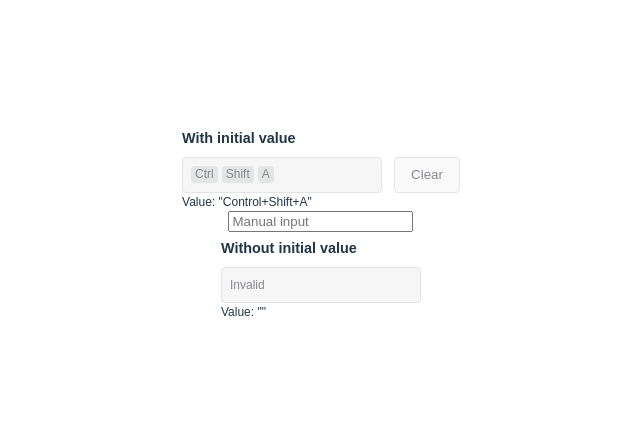
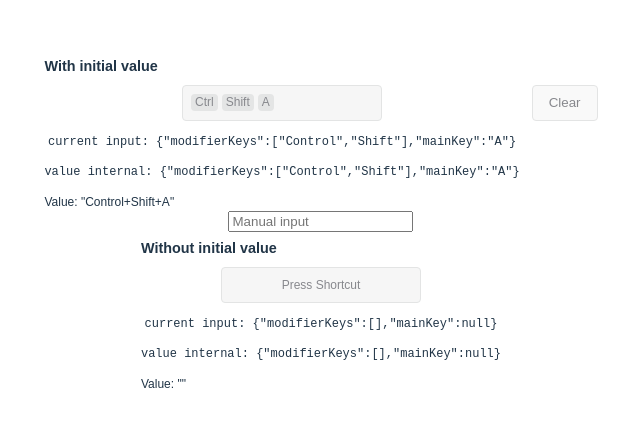
Before and after one commit to agufranov/evoinput, a React (Vite) app: page / in a window 1280 px wide. Shown: the part 179-606 px from the top of the page, without its empty margins (319-959 px from the left). Built offline with nearby package versions, Linux system fonts and the light colour scheme.

Commit message:
refactor wip

```diff
--- a/src/components/ShortcutInput/ShortcutInput.tsx
+++ b/src/components/ShortcutInput/ShortcutInput.tsx
@@ -15,6 +15,9 @@ const isModifierKey = (key: string): key is ModifierKey => {
   return (MODIFIER_KEYS as readonly string[]).includes(key);
 };
 
+const modifierKeysComparator = (a: ModifierKey, b: ModifierKey) =>
+  MODIFIER_KEYS.indexOf(a) - MODIFIER_KEYS.indexOf(b);
+
 const getKeyDisplayName = (key: string) => {
   if (key === " ") {
     return "Space";
@@ -31,33 +34,52 @@ const getKeyDisplayName = (key: string) => {
   return key;
 };
 
-const isEmpty = (data: ShortcutData | undefined) =>
-  data === undefined ||
-  (data.mainKey === null && data.modifierKeys.length === 0);
+const isEmpty = (data: ShortcutData) =>
+  data.mainKey === null && data.modifierKeys.length === 0;
+
+const isValid = (data: ShortcutData) =>
+  data.mainKey !== null && data.modifierKeys.length !== 0;
 
 const getKeysAsArray = ({ mainKey, modifierKeys }: ShortcutData) =>
   mainKey !== null ? [...modifierKeys, mainKey] : modifierKeys;
 
 const parseKey = (key: string | undefined) =>
   key === undefined ? null : key === "Space" ? " " : key;
+
 const serializeKey = (key: string) =>
   key === " " ? "Space" : key.length === 1 ? key.toUpperCase() : key;
 
-const parseValue = (value?: string): ShortcutData => {
+const parseValue = (value?: string): ShortcutData | null => {
   if (!value) {
-    return { modifierKeys: [], mainKey: null };
+    return {
+      modifierKeys: [],
+      mainKey: null,
+    };
   }
   const keys = value.split("+").filter(Boolean);
+
+  // TODO validate
+
   return {
     modifierKeys: keys.filter(isModifierKey),
     mainKey: parseKey(keys.find((key) => !isModifierKey(key))),
   };
 };
 
-const serializeValue = (data: ShortcutData | undefined) => {
+const serializeValue = (data: ShortcutData | null) => {
   if (!data) return "";
 
   return getKeysAsArray(data).map(serializeKey).join("+");
+};
+
+const addModifierKey = (data: ShortcutData, key: ModifierKey) => {
+  const { modifierKeys } = data;
+  return {
+    ...data,
+    modifierKeys: [...new Set([...modifierKeys, key])].sort(
+      modifierKeysComparator
+    ),
+  };
 };
 
 interface Props {
@@ -66,27 +88,23 @@ interface Props {
   placeholder?: string;
 }
 
-export const ShortcutInput = ({ value, onChange, placeholder }: Props) => {
-  const parsedValue = useMemo(() => parseValue(value), [value]);
+export const ShortcutInput = ({
+  value: valueRaw,
+  onChange,
+  placeholder,
+}: Props) => {
+  const parsedValue = useMemo(() => parseValue(valueRaw), [valueRaw]);
 
-  const [modifierKeys, setModifierKeys] = useState<ModifierKey[]>(
-    parsedValue.modifierKeys
-  );
+  const [valueInternal, setValueInternal] = useState(parsedValue);
 
-  const [mainKey, setMainKey] = useState<string | null>(parsedValue.mainKey);
+  const [currentInput, setCurrentInput] = useState<ShortcutData>({
+    modifierKeys: valueInternal?.modifierKeys ?? [],
+    mainKey: valueInternal?.mainKey ?? null,
+  });
 
-  const isValidInput = useMemo(
-    () => mainKey !== null && modifierKeys.length > 0,
-    [mainKey, modifierKeys]
-  );
-
-  const [internalValue, setInternalValue] = useState<ShortcutData | undefined>(
-    isValidInput ? { modifierKeys, mainKey } : undefined
-  );
-
-  const isValidValue = useMemo(
-    () => modifierKeys.length > 0 && mainKey !== null,
-    [modifierKeys, mainKey]
+  const isValidCurrentInput = useMemo(
+    () => isValid(currentInput),
+    [currentInput]
   );
 
   // > Two internal states: focused and blurred
@@ -95,50 +113,36 @@ export const ShortcutInput = ({ value, onChange, placeholder }: Props) => {
 
   const [keysPressed, setKeysPressed] = useState(0);
 
-  const inProgress = useMemo(() => keysPressed > 0, [keysPressed]);
+  const editing = useMemo(() => keysPressed > 0, [keysPressed]);
+
+  const keysToDisplay = useMemo(() => {
+    return getKeysAsArray(
+      valueInternal === null || isEmpty(valueInternal)
+        ? currentInput
+        : valueInternal
+    );
+  }, [currentInput, valueInternal]);
+
+  useEffect(() => {
+    if (!editing && isValidCurrentInput) {
+      setValueInternal(currentInput);
+    }
+  }, [editing, isValidCurrentInput, currentInput]);
+
+  useEffect(() => {
+    if (!editing && !isValidCurrentInput) {
+      setCurrentInput({
+        modifierKeys: [],
+        mainKey: null,
+      });
+    }
+  }, [editing, isValidCurrentInput]);
+
+  useEffect(() => {
+    onChange?.(serializeValue(valueInternal));
+  }, [valueInternal]);
 
   // If input is empty, show current user input, otherwise - show last saved value
-  const displayKeys = useMemo(
-    () =>
-      getKeysAsArray(
-        internalValue === undefined || isEmpty(internalValue)
-          ? { modifierKeys, mainKey }
-          : internalValue
-      ),
-    [internalValue, modifierKeys, mainKey]
-  );
-
-  const clear = () => {
-    setModifierKeys([]);
-    setMainKey(null);
-  };
-
-  useEffect(() => {
-    if (keysPressed === 0) {
-      if (!isValidInput) {
-        clear();
-      } else {
-        console.log("change", modifierKeys, mainKey);
-        setInternalValue({ modifierKeys, mainKey });
-      }
-    }
-  }, [keysPressed]);
-
-  useEffect(() => {
-    console.log("parsed", parsedValue);
-    const { mainKey, modifierKeys } = parsedValue;
-    // if (mainKey === null && modifierKeys.length === 0) {
-    //   setInternalValue(undefined);
-    // } else {
-    setInternalValue(parsedValue);
-    // }
-    setModifierKeys(modifierKeys);
-    setMainKey(mainKey);
-  }, [parsedValue]);
-
-  useEffect(() => {
-    onChange?.(serializeValue(internalValue));
-  }, [onChange, internalValue]);
 
   const handleKeyDown = (e: React.KeyboardEvent) => {
     e.preventDefault();
@@ -147,20 +151,22 @@ export const ShortcutInput = ({ value, onChange, placeholder }: Props) => {
       return;
     }
 
+    // on the first key press - clear value and start from scratch
     if (keysPressed === 0) {
-      clear();
+      setCurrentInput({
+        modifierKeys: [],
+        mainKey: null,
+      });
     }
 
     setKeysPressed((keysPressed) => keysPressed + 1);
 
     if (isModifierKey(e.key)) {
-      setModifierKeys((modifierKeys) =>
-        [...new Set([...modifierKeys, e.key] as ModifierKey[])].sort(
-          (a, b) => MODIFIER_KEYS.indexOf(a) - MODIFIER_KEYS.indexOf(b)
-        )
+      setCurrentInput((currentInput) =>
+        addModifierKey(currentInput, e.key as ModifierKey)
       );
     } else {
-      setMainKey(e.key);
+      setCurrentInput((currentInput) => ({ ...currentInput, mainKey: e.key }));
     }
   };
 
@@ -176,10 +182,11 @@ export const ShortcutInput = ({ value, onChange, placeholder }: Props) => {
   };
 
   return (
+    <div>
       <div
         className={cn(style.root, {
           [style.rootFocused]: focused,
-        [style.rootInProgress]: inProgress,
+          [style.rootInProgress]: editing,
         })}
         onKeyDown={handleKeyDown}
         onKeyUp={handleKeyUp}
@@ -187,9 +194,9 @@ export const ShortcutInput = ({ value, onChange, placeholder }: Props) => {
         onBlur={handleBlur}
         tabIndex={0}
       >
-      {isValidValue ? (
-        displayKeys.length ? (
-          displayKeys.map(getKeyDisplayName).map((key) => (
+        {true || isValidCurrentInput ? (
+          keysToDisplay.length ? (
+            keysToDisplay.map(getKeyDisplayName).map((key) => (
               <div className={style.key} key={key}>
                 {key}
               </div>
@@ -203,5 +210,8 @@ export const ShortcutInput = ({ value, onChange, placeholder }: Props) => {
           <div>Invalid</div>
         )}
       </div>
+      <pre>current input: {JSON.stringify(currentInput)}</pre>
+      <pre>value internal: {JSON.stringify(valueInternal)}</pre>
+    </div>
   );
 };
```
Lines whose indentation alone changed are shown as unchanged.
